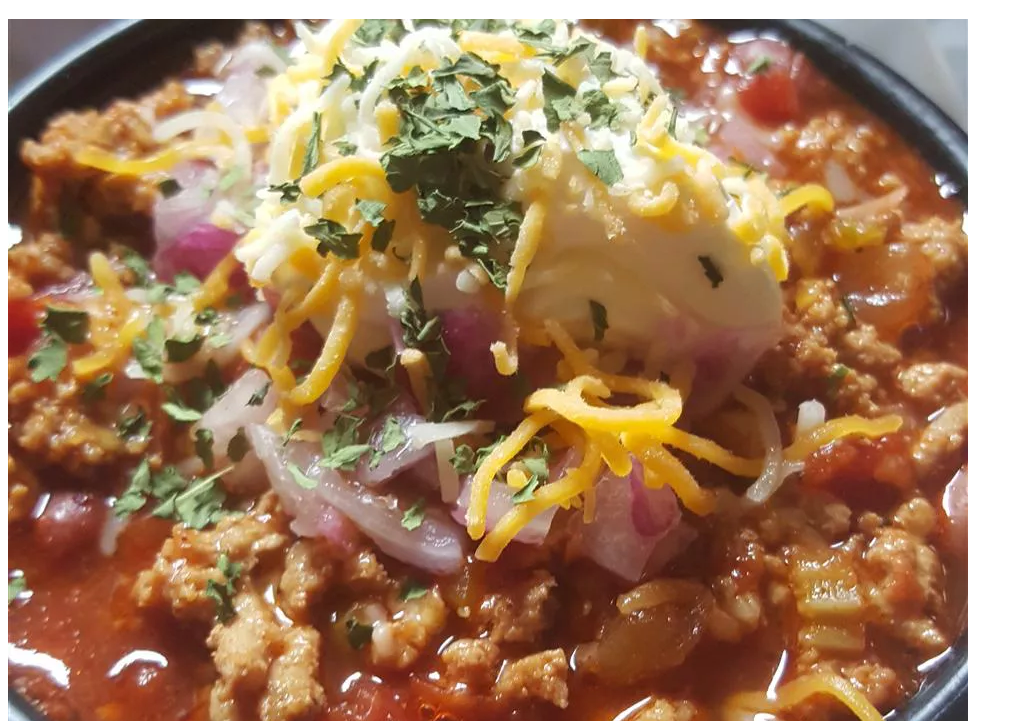
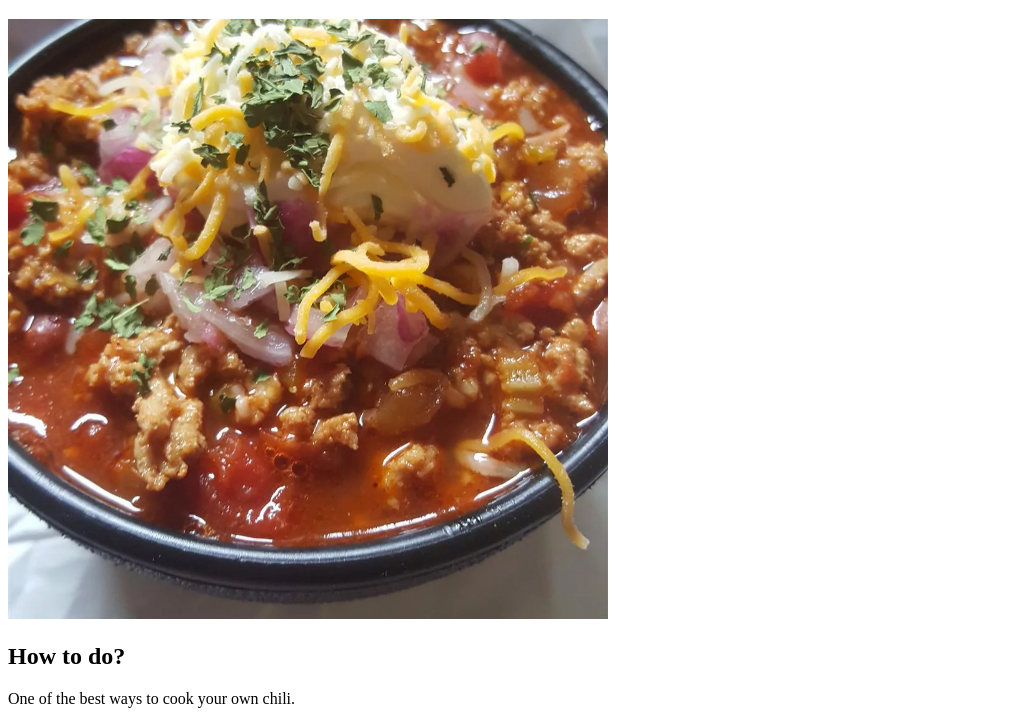
Before and after one commit to Josetovx/odin-recipes, a plain HTML site: page recipes/chili.html in a window 1280 px wide. Shown: the part 61-782 px from the top of the page, without its empty margins (0-1023 px from the left). Drawn offline with Linux system fonts and the light colour scheme.

Commit message:
Resize two images
Resize images of chili and lasagna within the recipes directory, in html files.

```diff
--- a/recipes/chili.html
+++ b/recipes/chili.html
@@ -7,7 +7,7 @@
 </head>
 <body>
     <h1>Chili Recipe</h1>
-    <img src="../images/Chili.webp" alt="A great homemade chili">
+    <img src="../images/Chili.webp" alt="A great homemade chili" height="600" width="600">
     <h2>How to do?</h2>
     <p>One of the best ways to cook your own chili.</p>
     <p>From home to the stomach.</p>
```
Also changed, not shown: recipes/lasagna.html (+1 -1 lines).
